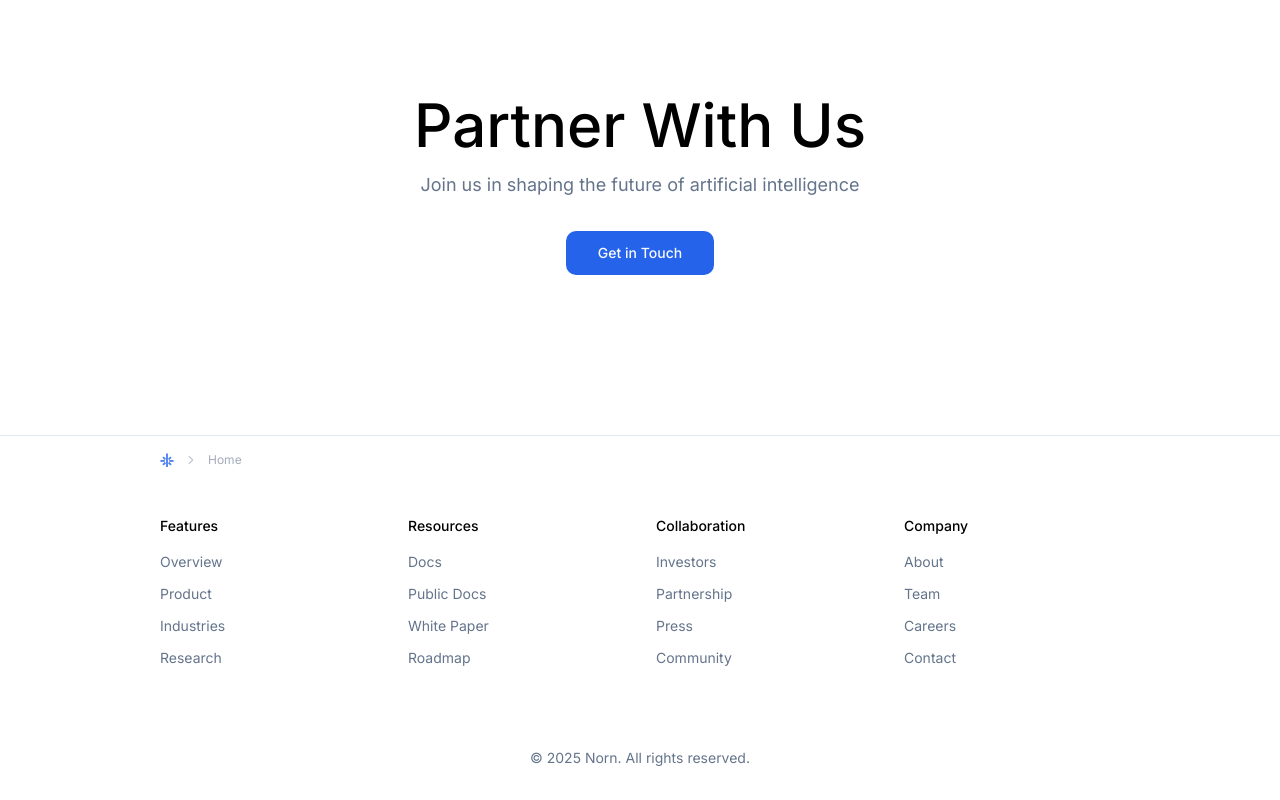
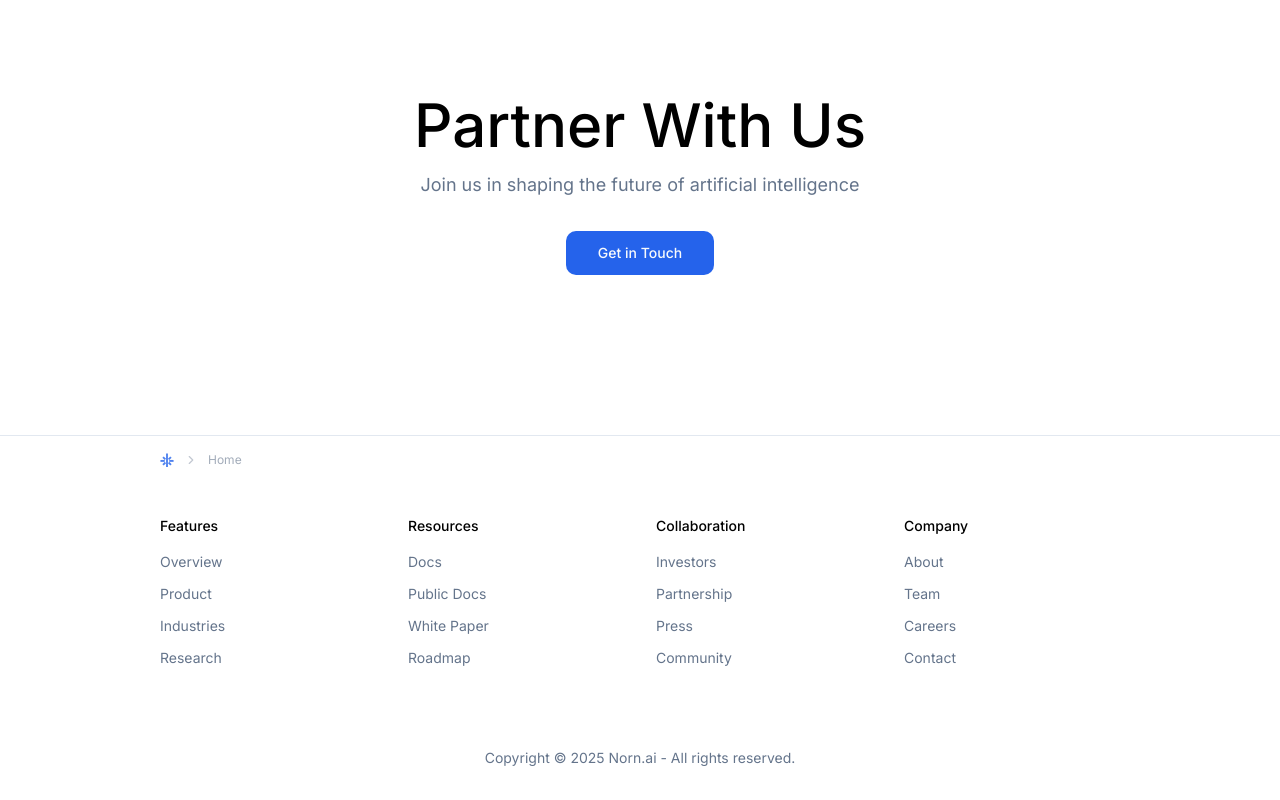
Before and after one commit to KyrtinSilver/Norn-site, a Next.js app: page / in a window 1280 px wide. Shown: the part 5582-6382 px from the top of the page. Built offline with nearby package versions, Linux system fonts and the light colour scheme.

Commit message:
License update

```diff
--- a/src/components/footer.tsx
+++ b/src/components/footer.tsx
@@ -110,7 +110,7 @@ export function Footer() {
           </div>
         </div>
         <div className="mt-12 pt-8 text-center text-sm text-muted-foreground">
-          <p>© {new Date().getFullYear()} Norn. All rights reserved.</p>
+          <p>Copyright © {new Date().getFullYear()} Norn.ai - All rights reserved.</p>
         </div>
       </Container>
     </footer>
--- a/src/components/ui/Copyright.tsx
+++ b/src/components/ui/Copyright.tsx
@@ -7,7 +7,7 @@ export const Copyright: FC = () => {
 
   return (
     <p className="text-sm text-muted-foreground">
-      Copyright © {currentYear} Norn AI. All rights reserved.
+      Copyright © {currentYear} Norn.ai - All rights reserved.
     </p>
   );
 };
```
Also changed, not shown: 1 other file (tests, documents, lock files or other folders).
